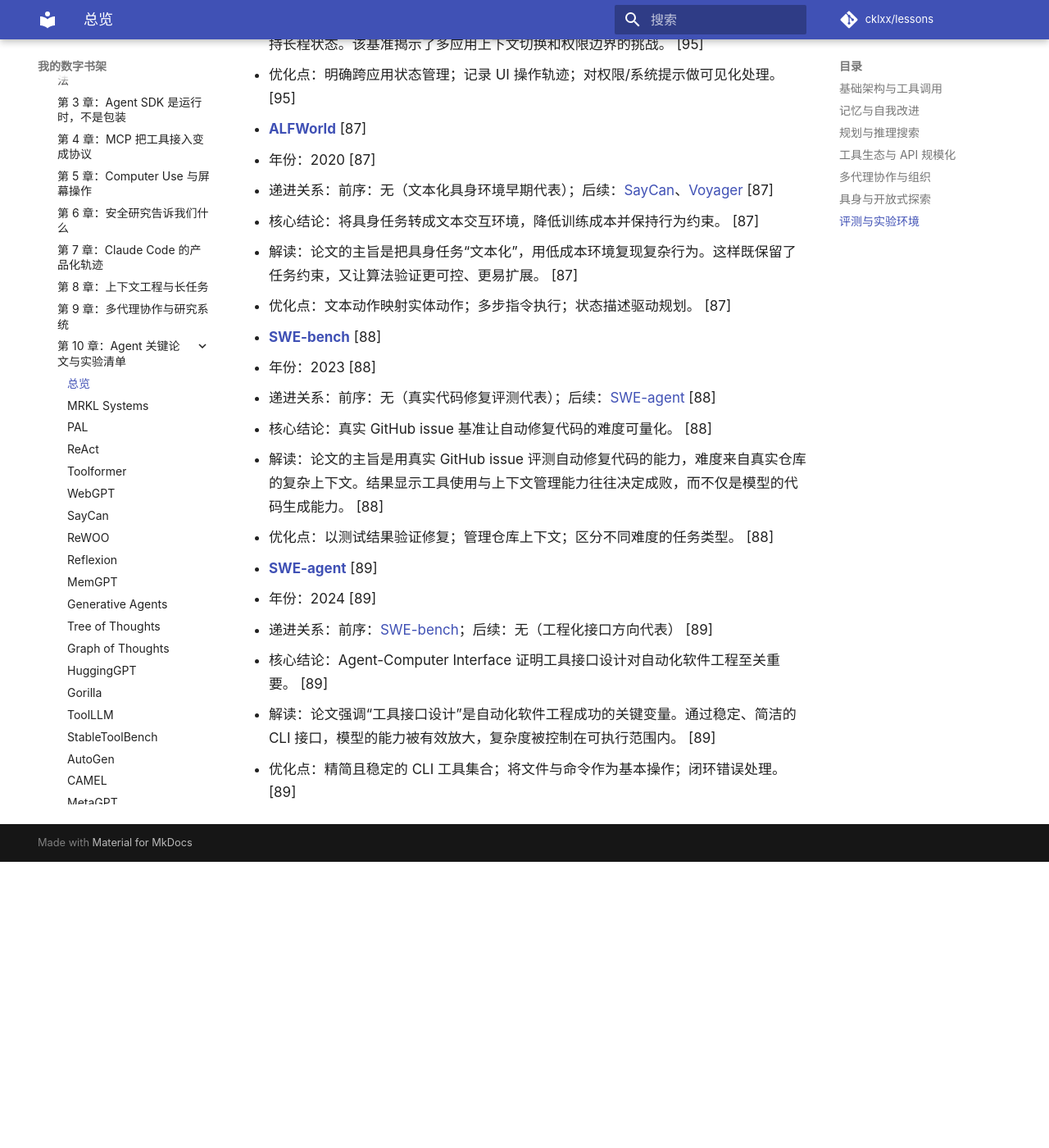
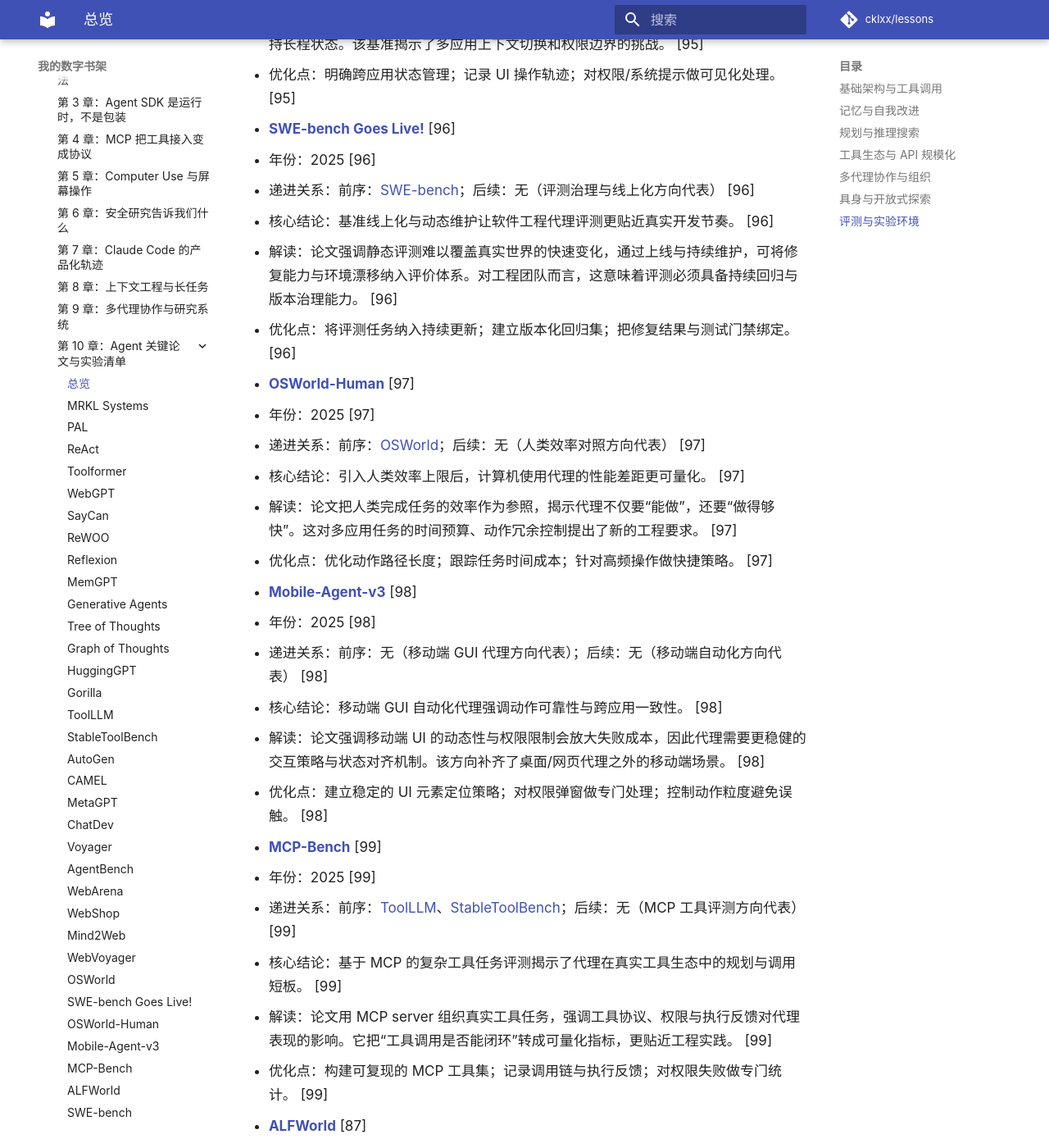
Before and after one commit to cklxx/lessons, an MkDocs documentation site: the page built from docs/books/claude-agents/10-agent-papers-and-experiments.md, in a window 1280 px wide and 1400 px high, scrolled down 8400 px. Shown: the whole window at 82% size. Built offline with MkDocs 1.6.1 and Material for MkDocs 9.7.7, drawn with Linux system fonts in a browser that asks for light colours; comment, search, counter and statistics services are not loaded; before the commit the page ends 9451 px from its top, so only the background shows below that.

Commit message:
docs: add 2025 agent benchmarks

```diff
--- a/docs/books/claude-agents/10-agent-papers-and-experiments.md
+++ b/docs/books/claude-agents/10-agent-papers-and-experiments.md
@@ -184,6 +184,30 @@
   - 核心结论：操作系统级评测揭示了跨应用任务对记忆、规划与 UI 操作的综合要求。 [95]
   - 解读：论文强调 OS 级任务不像单一网页或单一 App，代理需要在多应用之间切换并保持长程状态。该基准揭示了多应用上下文切换和权限边界的挑战。 [95]
   - 优化点：明确跨应用状态管理；记录 UI 操作轨迹；对权限/系统提示做可见化处理。 [95]
+- **[SWE-bench Goes Live!](papers/swe-bench-goes-live.md)** [96]
+  - 年份：2025 [96]
+  - 递进关系：前序：[SWE-bench](papers/swe-bench.md)；后续：无（评测治理与线上化方向代表） [96]
+  - 核心结论：基准线上化与动态维护让软件工程代理评测更贴近真实开发节奏。 [96]
+  - 解读：论文强调静态评测难以覆盖真实世界的快速变化，通过上线与持续维护，可将修复能力与环境漂移纳入评价体系。对工程团队而言，这意味着评测必须具备持续回归与版本治理能力。 [96]
+  - 优化点：将评测任务纳入持续更新；建立版本化回归集；把修复结果与测试门禁绑定。 [96]
+- **[OSWorld-Human](papers/osworld-human.md)** [97]
+  - 年份：2025 [97]
+  - 递进关系：前序：[OSWorld](papers/osworld.md)；后续：无（人类效率对照方向代表） [97]
+  - 核心结论：引入人类效率上限后，计算机使用代理的性能差距更可量化。 [97]
+  - 解读：论文把人类完成任务的效率作为参照，揭示代理不仅要“能做”，还要“做得够快”。这对多应用任务的时间预算、动作冗余控制提出了新的工程要求。 [97]
+  - 优化点：优化动作路径长度；跟踪任务时间成本；针对高频操作做快捷策略。 [97]
+- **[Mobile-Agent-v3](papers/mobile-agent-v3.md)** [98]
+  - 年份：2025 [98]
+  - 递进关系：前序：无（移动端 GUI 代理方向代表）；后续：无（移动端自动化方向代表） [98]
+  - 核心结论：移动端 GUI 自动化代理强调动作可靠性与跨应用一致性。 [98]
+  - 解读：论文强调移动端 UI 的动态性与权限限制会放大失败成本，因此代理需要更稳健的交互策略与状态对齐机制。该方向补齐了桌面/网页代理之外的移动端场景。 [98]
+  - 优化点：建立稳定的 UI 元素定位策略；对权限弹窗做专门处理；控制动作粒度避免误触。 [98]
+- **[MCP-Bench](papers/mcp-bench.md)** [99]
+  - 年份：2025 [99]
+  - 递进关系：前序：[ToolLLM](papers/toollm.md)、[StableToolBench](papers/stable-toolbench.md)；后续：无（MCP 工具评测方向代表） [99]
+  - 核心结论：基于 MCP 的复杂工具任务评测揭示了代理在真实工具生态中的规划与调用短板。 [99]
+  - 解读：论文用 MCP server 组织真实工具任务，强调工具协议、权限与执行反馈对代理表现的影响。它把“工具调用是否能闭环”转成可量化指标，更贴近工程实践。 [99]
+  - 优化点：构建可复现的 MCP 工具集；记录调用链与执行反馈；对权限失败做专门统计。 [99]
 - **[ALFWorld](papers/alfworld.md)** [87]
   - 年份：2020 [87]
   - 递进关系：前序：无（文本化具身环境早期代表）；后续：[SayCan](papers/saycan.md)、[Voyager](papers/voyager.md) [87]
--- a/mkdocs.yml
+++ b/mkdocs.yml
@@ -141,6 +141,10 @@
               - Mind2Web: books/claude-agents/papers/mind2web.md
               - WebVoyager: books/claude-agents/papers/webvoyager.md
               - OSWorld: books/claude-agents/papers/osworld.md
+              - SWE-bench Goes Live!: books/claude-agents/papers/swe-bench-goes-live.md
+              - OSWorld-Human: books/claude-agents/papers/osworld-human.md
+              - Mobile-Agent-v3: books/claude-agents/papers/mobile-agent-v3.md
+              - MCP-Bench: books/claude-agents/papers/mcp-bench.md
               - ALFWorld: books/claude-agents/papers/alfworld.md
               - SWE-bench: books/claude-agents/papers/swe-bench.md
               - SWE-agent: books/claude-agents/papers/swe-agent.md
```
Also changed, not shown: docs/books/claude-agents/papers/mcp-bench.md (added, +33 -0 lines), docs/books/claude-agents/papers/mobile-agent-v3.md (added, +33 -0 lines), docs/books/claude-agents/papers/osworld-human.md (added, +33 -0 lines), docs/books/claude-agents/papers/swe-bench-goes-live.md (added, +33 -0 lines), docs/books/claude-agents/references.md (+4 -0 lines).
